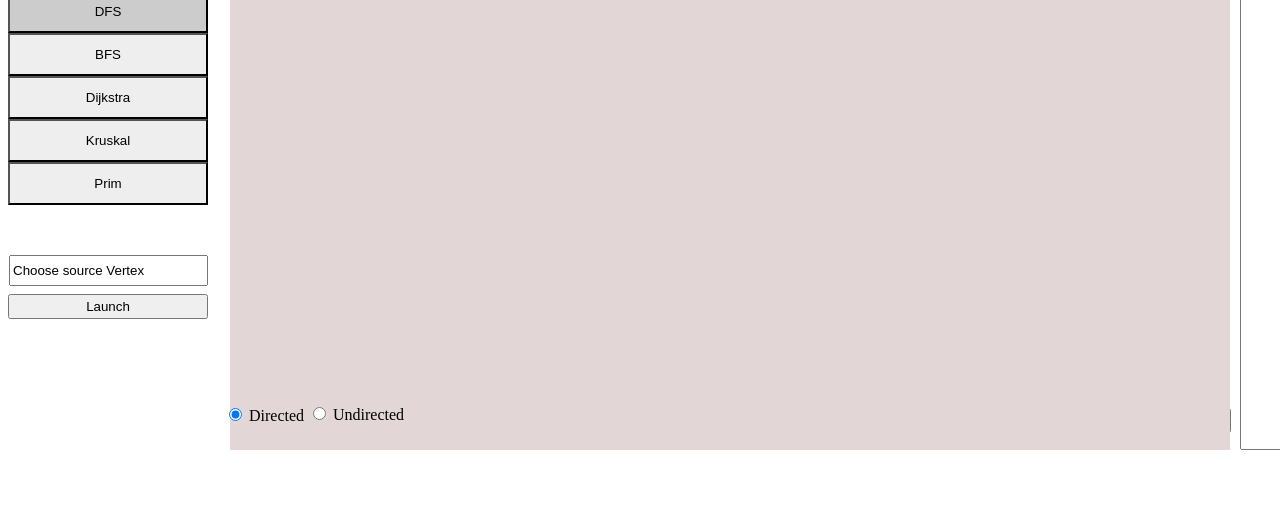
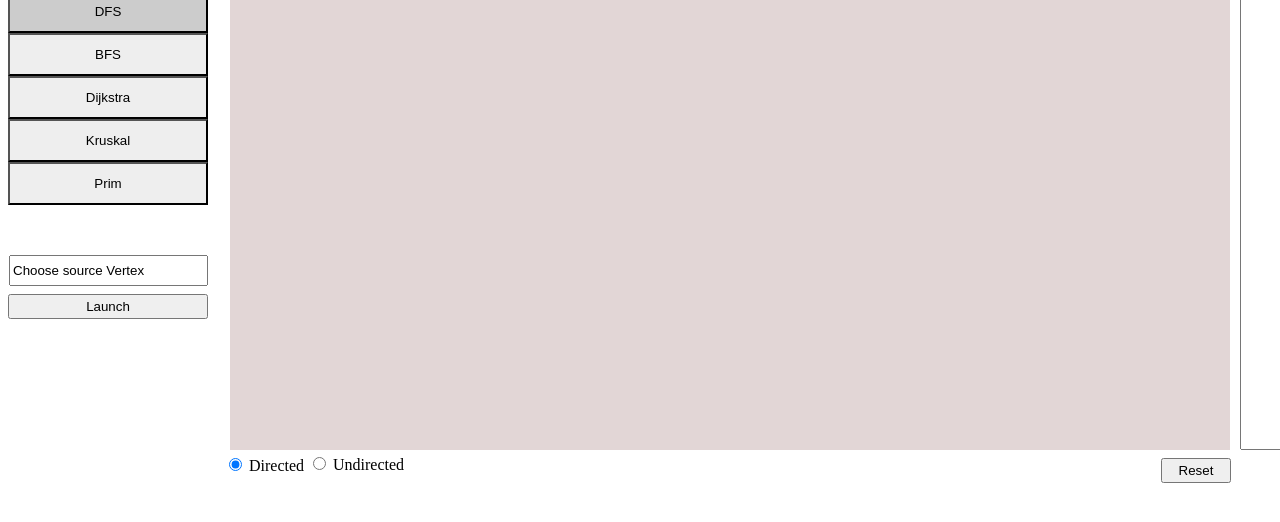
Before and after one commit to amityahav/Graph-Visualizer, a plain HTML site: page index.html in a window 1280 px wide. Shown: the part 60-582 px from the top of the page. Drawn offline with Linux system fonts and the light colour scheme.

Commit message:
fixed some css issues

```diff
--- a/style.css
+++ b/style.css
@@ -94,7 +94,7 @@ text {
 
 #reset{
   position: relative;
-  top: 200px;
+  top: 250px;
   left: 1153px;
   width: 70px;
   height: 25px;
@@ -106,13 +106,13 @@ text {
 #directed{
 
   position: relative;
-  top: 150px;
+  top: 200px;
   left: 12px;
 }
 
 #undirected{
 
   position: relative;
-  top: 125px;
+  top: 175px;
   left: 300px;
 }
```
